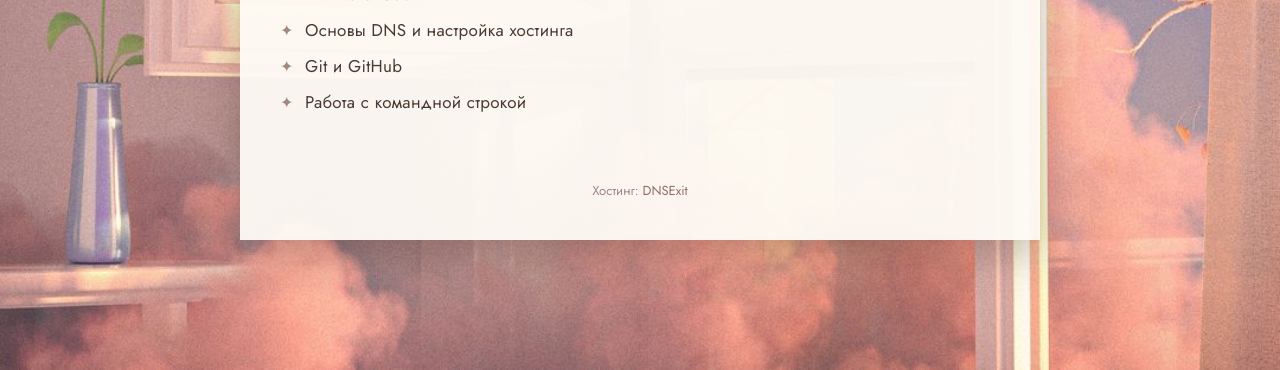
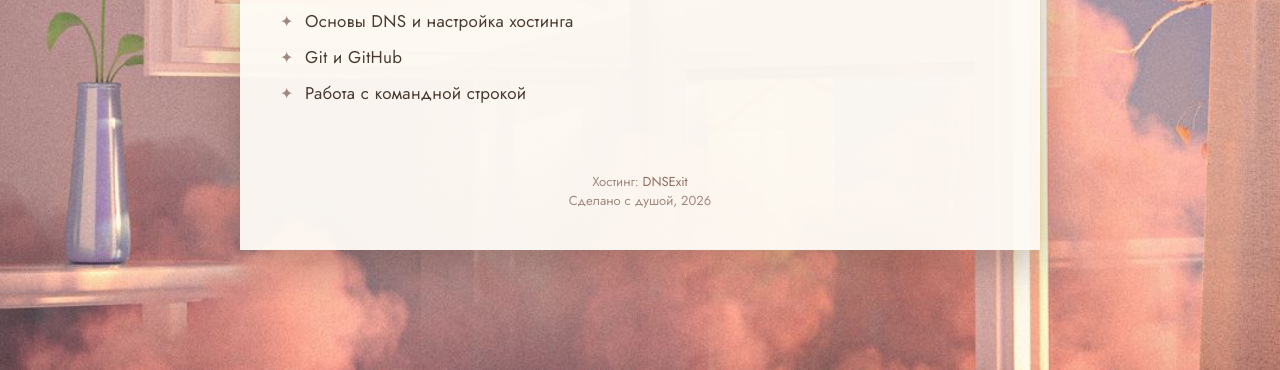
Before and after one commit to wisteriawr/LR7, a plain HTML site: page index.html in a window 1280 px wide. Shown: the part 430-800 px from the top of the page. Drawn offline with nearby package versions, Linux system fonts and the light colour scheme.

Commit message:
Update index.html

```diff
--- a/index.html
+++ b/index.html
@@ -36,6 +36,7 @@
 
         <div class="footer">
             Хостинг: <a href="https://www.dnsexit.com" target="_blank">DNSExit</a>
+            <p>Сделано с душой, 2026</p>
         </div>
     </div>
 </body>
```
